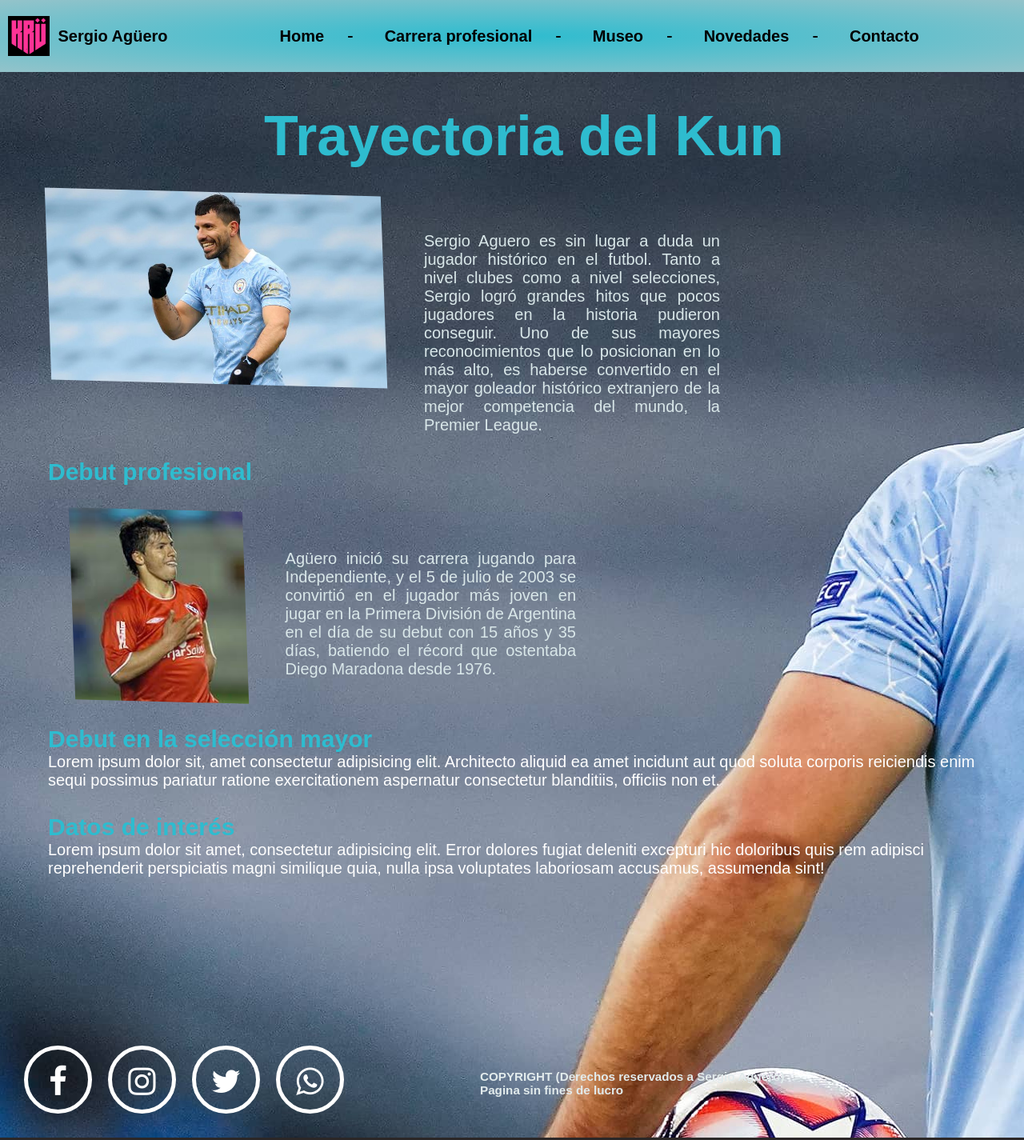
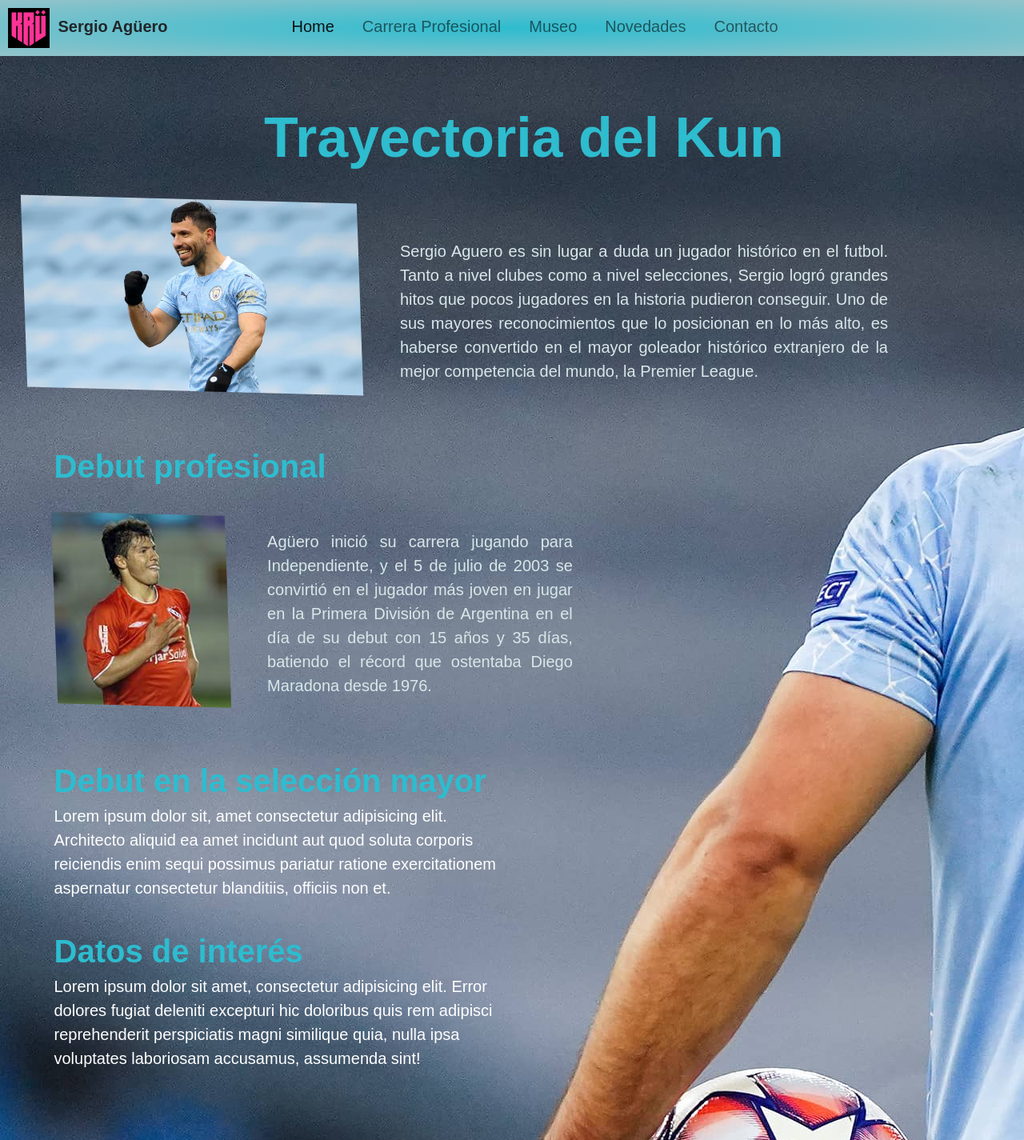
Before and after one commit to SantiagoRoman2/HTML-y-CSS-Aguero, a plain HTML site: page paginas/carrera+profesional.html in a window 1280 px wide. Shown: the top 1425 px of the page at 80% size. Drawn offline with nearby package versions, Linux system fonts and the light colour scheme.

Commit message:
Agregue bootstrap en Index y en Carrera Profesional

```diff
--- a/CSS/estilos.css
+++ b/CSS/estilos.css
@@ -8,7 +8,7 @@ body{
 }
 
 /* Aplicacion de Grids */
-.gridContainer{
+.gridContenedor{
     display: grid;
     grid-template-columns: repeat(2,1fr);
     grid-template-rows: 0,5fr 3fr 1fr;
@@ -56,7 +56,7 @@ body{
 }
 
 .subtitulosCP{
-    font-size: 3rem;
+    font-size: 4rem;
     margin-top: 3rem;
     color: rgb(46, 188, 207);
 }
@@ -202,7 +202,6 @@ nav a:hover{
     width: 42rem;
     height: 24rem;
     display: inline-block;
-    margin-left: 3rem;
     margin-top: 3rem;
     transform: skew(2deg, 1.5deg);
 }
@@ -215,7 +214,7 @@ nav a:hover{
     font-size: 2rem;
     text-align: justify;
     display: inline-block;
-    margin: 8rem 35rem 0rem 5rem;
+    margin: 5rem;
     color: rgb(217, 231, 233);
 }
 
@@ -234,7 +233,6 @@ nav a:hover{
     width: 42rem;
     height: 24rem;
     display: inline-block;
-    margin-left: 3rem;
     margin-top: 10rem;
     transform: skew(2deg, 1.5deg);
 }
@@ -243,7 +241,7 @@ nav a:hover{
     font-size: 2rem;
     text-align: justify;
     display: inline-block;
-    margin: 20rem 60rem 0rem 5rem;
+    margin: 18rem 0 0 7rem;
     color: rgb(226, 235, 236);
 }
 
@@ -317,7 +315,7 @@ h1{
 
 .redes ul li .fa{
     color: white;
-    margin-top: 20px;
+    margin-top: 13px;
     transition: all o.5s ease;
 }
 
--- a/paginas/carrera+profesional.html
+++ b/paginas/carrera+profesional.html
@@ -2,6 +2,8 @@
 <html lang="es">
 <head>
     <link rel="shortcut icon" href="../Multimedia/favicon-32x32.ico" type="image/x-icon">
+
+    <link href="https://cdn.jsdelivr.net/npm/bootstrap@5.2.1/dist/css/bootstrap.min.css" rel="stylesheet" integrity="sha384-iYQeCzEYFbKjA/T2uDLTpkwGzCiq6soy8tYaI1GyVh/UjpbCx/TYkiZhlZB6+fzT" crossorigin="anonymous">
     <link href="../CSS/estilos.css" rel="stylesheet" type="text/css">
 
     <meta charset="UTF-8">
@@ -25,15 +27,34 @@
 		</div>
 
 
-		<nav class="menuPrincipal textoMenu">
-			<ul>
-				<li class="centradoMenu"><a href="../index.html">Home</a></li>
-				<li><a href="carrera+profesional.html">Carrera profesional</a></li>
-				<li><a href="museo.html">Museo</a></li>
-				<li><a href="novedades.html">Novedades</a></li>
-				<li><a href="contacto.html">Contacto</a></li>
-			</ul>
-		</nav>
+		<nav class="navbar navbar-expand-lg mx-auto pe-5">
+			<div class="container-fluid d-flex justify-content-center me-5 pe-5">
+				<h2 class="me-5 pe-5">
+					<button class="navbar-toggler" type="button" data-bs-toggle="collapse" data-bs-target="#navbarNav" aria-controls="navbarNav" aria-expanded="false" aria-label="Toggle navigation">
+						<span class="navbar-toggler-icon"></span>
+					</button>
+					<div class="collapse navbar-collapse" id="navbarNav">
+						<ul class="navbar-nav">
+                            <li class="nav-item">
+                                <a class="nav-link active pe-5" aria-current="page" href="../index.html">Home</a>
+                            </li>
+                            <li class="nav-item">
+                                <a class="nav-link pe-5" href="carrera+profesional.html">Carrera Profesional</a>
+                            </li>
+                            <li class="nav-item">
+                                <a class="nav-link pe-5" href="museo.html">Museo</a>
+                            </li>
+                            <li class="nav-item">
+                                <a class="nav-link pe-5" href="novedades.html">Novedades</a>
+                            </li>
+                            <li class="nav-item">
+                                <a class="nav-link" href="contacto.html">Contacto</a>
+                            </li>
+						</ul>
+					</div>
+				</h2>
+			</div>
+		  </nav>
 
 	</header>
 
@@ -41,10 +62,10 @@
 
             <h1><span class="tituloCP"><strong>Trayectoria del Kun</strong></span></h2>
 
-        <article class="displayFlex">
-            <img class="fotoAguero" src="../Multimedia/ImagenAguero2.jpg" alt="Foto Aguero" title="Kun Aguero">
+        <article class="displayFlex col">
+            <img class="fotoAguero col-sm-4" src="../Multimedia/ImagenAguero2.jpg" alt="Foto Aguero" title="Kun Aguero">
 
-            <p class="textoParrafo">
+            <p class="textoParrafo col-sm-6 align-middle pt-5">
                 Sergio Aguero es sin lugar a duda un jugador histórico en el futbol. Tanto a nivel clubes como a
                 nivel selecciones, Sergio logró grandes hitos que pocos jugadores en la historia pudieron conseguir.
                 Uno de sus mayores reconocimientos que lo posicionan en lo más alto, es haberse convertido en el
@@ -52,14 +73,14 @@
             </p>
         </article>
 
-        <section class="textoCP">
-            <h3><span class="subtitulosCP">Debut profesional</span></h3>
+        <section class="textoCP displayFlex row">
+            <h2><span class="subtitulosCP col-sm-8"><strong>Debut profesional</strong></span></h2>
 
-            <article class="displayFlex">
+            <article class="displayFlex col">
 
                 <img class="fotoAguero" src="../Multimedia/AgueroIndependiente.jpg" alt="Foto Aguero" title="Kun Aguero">
 
-                <p class="textoParrafo parrafoCP">
+                <p class="textoParrafo parrafoCP col-sm-4">
                     Agüero inició su carrera jugando para Independiente, y el 5 de julio de 2003 se convirtió en el
                     jugador más joven en jugar en la Primera División de Argentina en el día de su debut con 15 años
                     y 35 días, batiendo el récord que ostentaba Diego Maradona desde 1976.
@@ -68,20 +89,22 @@
 
         </section>
 
-        <section class="textoCP">
-            <h3><span class="subtitulosCP">Debut en la selección mayor</span></h3>
+        <section class="textoCP row">
+            <h3><span class="subtitulosCP"> <strong>Debut en la selección mayor</strong> </span></h3>
             <!--Imagen-->
-            Lorem ipsum dolor sit, amet consectetur adipisicing elit. Architecto aliquid ea amet incidunt aut
-            quod soluta corporis reiciendis enim sequi possimus pariatur ratione exercitationem aspernatur
-            consectetur blanditiis, officiis non et.
+            <p class="col-sm-6">
+                Lorem ipsum dolor sit, amet consectetur adipisicing elit. Architecto aliquid ea amet incidunt aut
+                quod soluta corporis reiciendis enim sequi possimus pariatur ratione exercitationem aspernatur
+                consectetur blanditiis, officiis non et.
+            </p>
         </section>
 
-        <section class="textoCP">
+        <section class="textoCP row">
             <article>
-                <h4><span class="subtitulosCP">Datos de interés</span></h4>
+                <h4><span class="subtitulosCP col-sm-10"><strong>Datos de interés</strong></span></h4>
                 <!--Imagen-->
             </article>
-                <p>
+                <p class="col-sm-6">
                     Lorem ipsum dolor sit amet, consectetur adipisicing elit. Error dolores fugiat deleniti
                 excepturi hic doloribus quis rem adipisci reprehenderit perspiciatis magni similique quia,
                 nulla ipsa voluptates laboriosam accusamus, assumenda sint!
@@ -106,6 +129,6 @@
 		</article>
 
 	</footer>
-
+    <script src="https://cdn.jsdelivr.net/npm/bootstrap@5.2.1/dist/js/bootstrap.bundle.min.js" integrity="sha384-u1OknCvxWvY5kfmNBILK2hRnQC3Pr17a+RTT6rIHI7NnikvbZlHgTPOOmMi466C8" crossorigin="anonymous"></script>
 </body>
 </html>
```
Also changed, not shown: index.html (+40 -21 lines).
